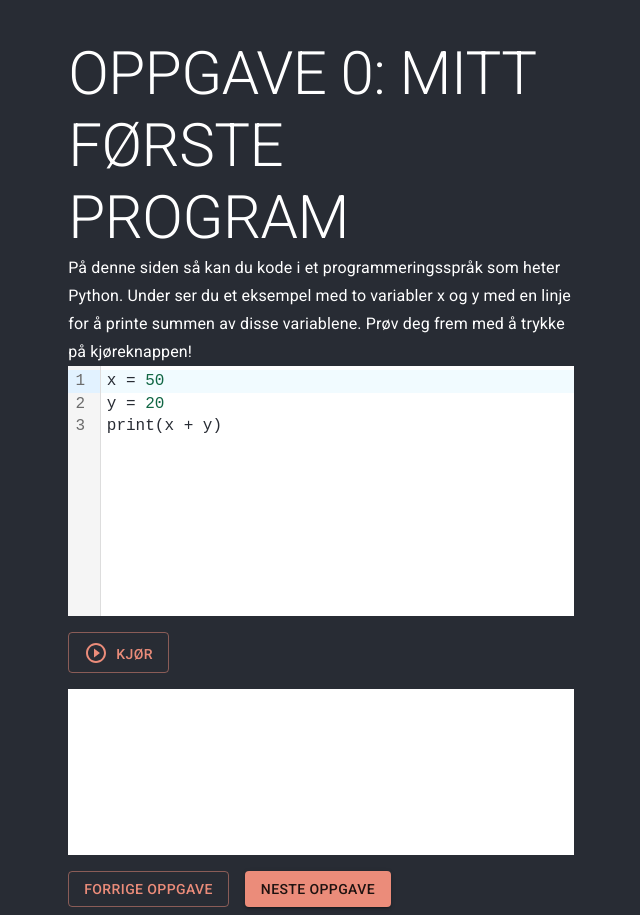
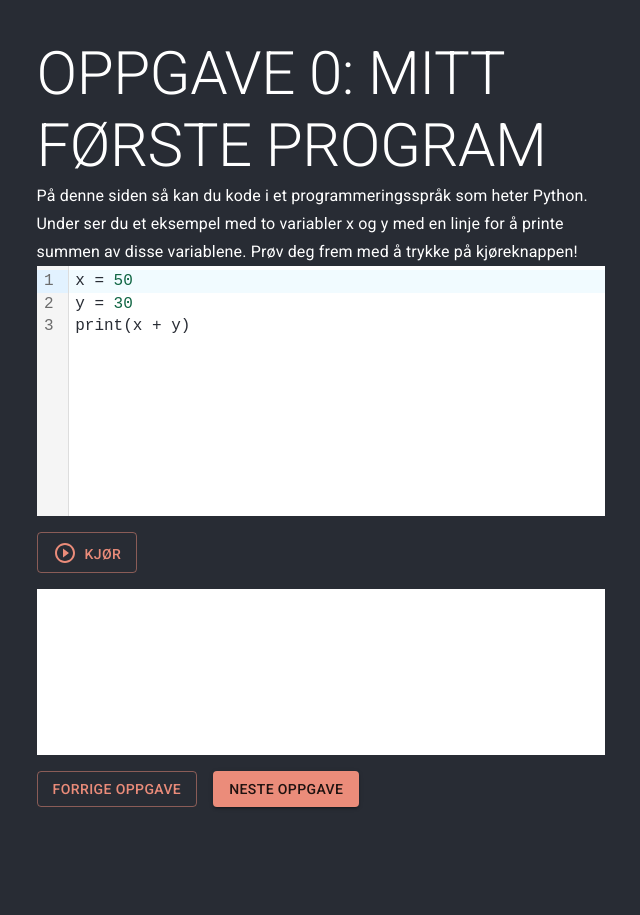
Before and after one commit to UyQTran/learn, a React (Vite) app: page /assignment/0 in a window 1280 px wide. Shown: the whole page, without its empty margins (319-959 px from the left). After the commit the page ends 815 px from the top, so only its background shows below. Built offline with nearby package versions, Linux system fonts and the light colour scheme.

Commit message:
dynamic initial code and width +5%

```diff
--- a/src/coding/CodeEditor.tsx
+++ b/src/coding/CodeEditor.tsx
@@ -2,7 +2,7 @@ import styled from "styled-components";
 import runit from "./skulptRunner";
 import CodeMirror from '@uiw/react-codemirror';
 import { python } from '@codemirror/lang-python';
-import { useState } from 'react';
+import {useEffect, useState} from 'react';
 import {Button} from '@mui/material';
 import PlayCircleOutlineIcon from '@mui/icons-material/PlayCircleOutline';
 
@@ -42,6 +42,8 @@ interface CodeEditorProps {
 const CodeEditor = (props: CodeEditorProps) => {
   const [code, setCode] = useState(props.initialCode)
 
+  useEffect(() => setCode(props.initialCode),[props])
+
 
   return (
     <>
--- a/src/data/assignmentData.json
+++ b/src/data/assignmentData.json
@@ -4,7 +4,7 @@
     "description": "På denne siden så kan du kode i et programmeringsspråk som heter Python. Under ser du et eksempel med to variabler x og y med en linje for å printe summen av disse variablene. Prøv deg frem med å trykke på kjøreknappen!",
     "text": "Dette er en oppgavetekst",
     "hint": "Dette er et hint",
-    "code": "x = 50\ny = 20\nprint(x + y)",
+    "code": "x = 50\ny = 30\nprint(x + y)",
     "solution": {
       "solved": 6
     }
--- a/src/pages/AssignmentPage.tsx
+++ b/src/pages/AssignmentPage.tsx
@@ -6,7 +6,7 @@ import CodeEditor from "../coding/CodeEditor";
 
 
 const AssignmentWrapper = styled.div`
-  width: 40%;
+  width: 45%;
 
   @media only screen and (max-width: 1000px) {
     width: 90%;
```
